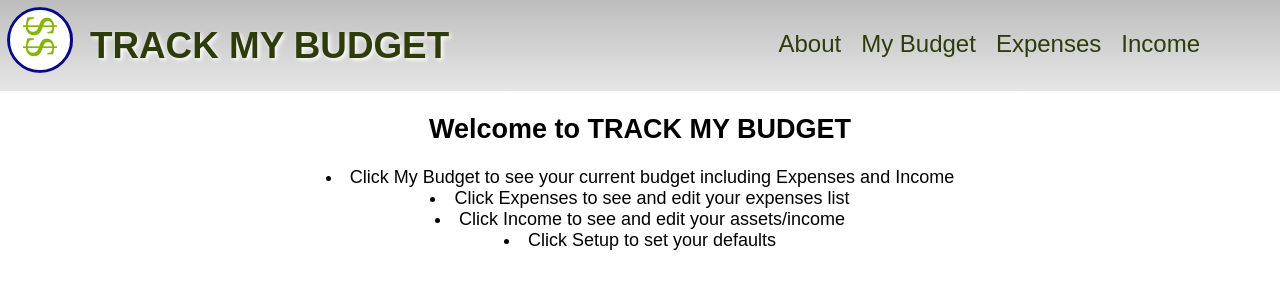
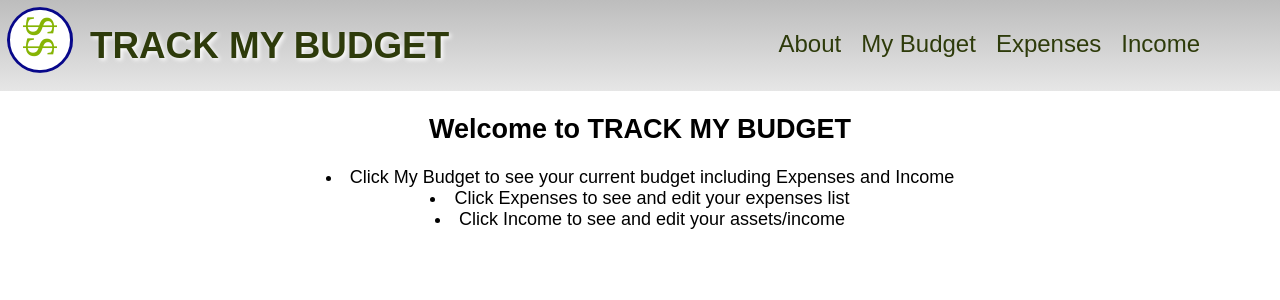
Before and after one commit to curlywallst/track-my-budget, a React (Create React App) app in the folder client/: page / in a window 1280 px wide. Shown: the top 300 px of the page. Built offline with nearby package versions, Linux system fonts and the light colour scheme.

Commit message:
corrected AboutPage

```diff
--- a/client/src/components/BudgetAbout.js
+++ b/client/src/components/BudgetAbout.js
@@ -6,7 +6,6 @@ const BudgetAbout = props =>
       <li>Click My Budget to see your current budget including Expenses and Income</li>
       <li>Click Expenses to see and edit your expenses list</li>
       <li>Click Income to see and edit your assets/income</li>
-      <li>Click Setup to set your defaults</li>
   </div>;
 
 export default BudgetAbout;
```
